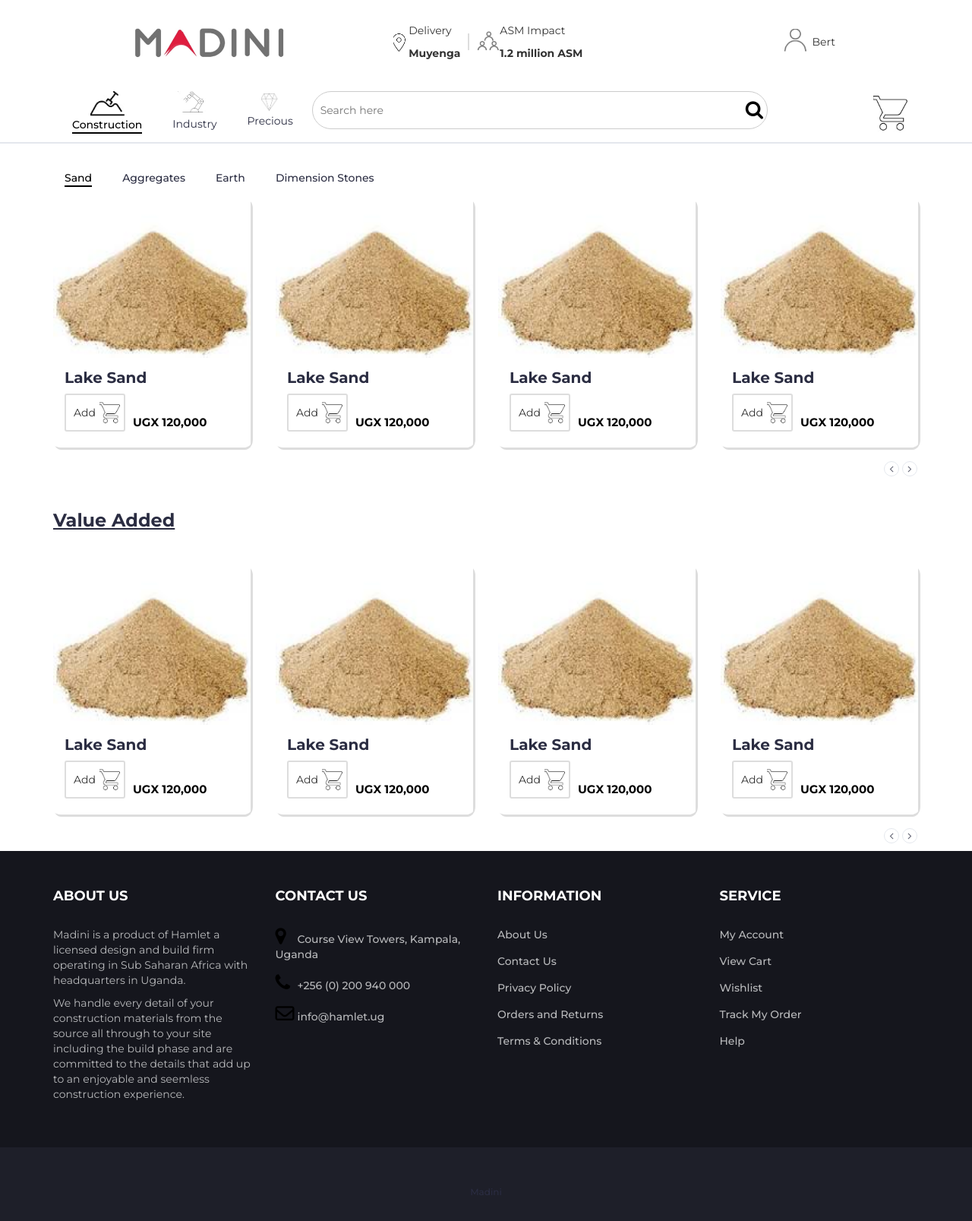
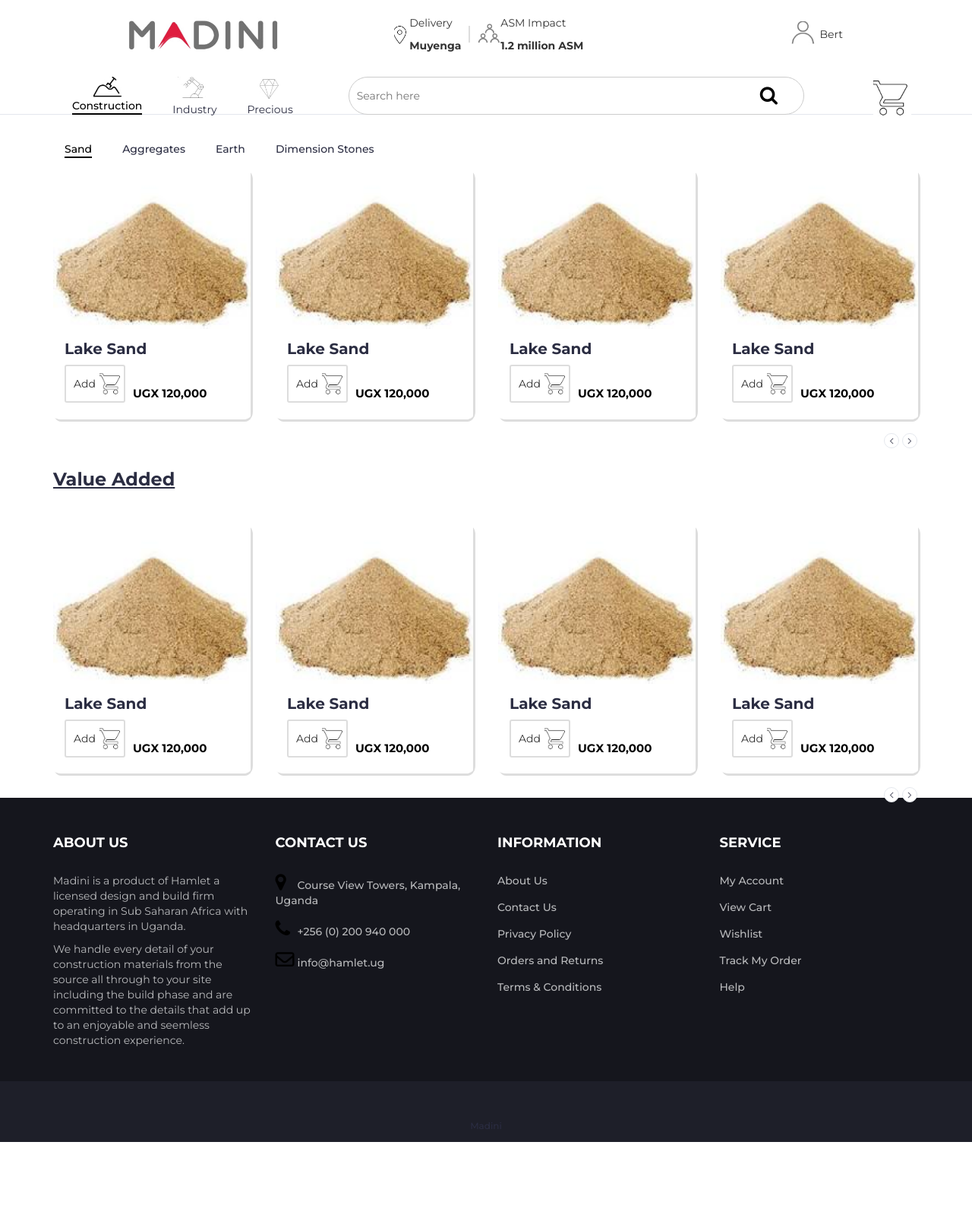
Before and after one commit to Katznicho/madiniWebsite, a PHP site: page /index.php in a window 1280 px wide. Shown: the whole page at 76% size. After the commit the page ends 1503 px from the top, so only its background shows below. Run offline with PHP 8.4, Linux system fonts and the light colour scheme; some libraries are stand-ins or nearby versions.

Commit message:
changes search bar

```diff
--- a/css/style.css
+++ b/css/style.css
@@ -639,7 +639,10 @@ textarea.input {
 
 #navigation {
   background: #FFF;
-  border-bottom: 2px solid #E4E7ED;
+  border-bottom: 1px solid #E4E7ED;
+  margin-top: 0;
+
+
   /* border-top: 3px solid black; */
 }
 
@@ -2158,7 +2161,16 @@ textarea.input {
 	13 -> RESPONSIVE
 ===========================================================*/
 
-@media only screen and (max-width: 1201px) {}
+@media only screen and (max-width: 1201px) {
+  .store-grid {
+    float: none;
+    margin-top: 10px;
+  }
+  .store-pagination {
+    float: none;
+    margin-top: 10px;
+  }
+}
 
 @media only screen and (max-width: 991px) {
   #top-header .header-links.pull-left {
--- a/header.php
+++ b/header.php
@@ -38,7 +38,7 @@
             <ul class="main-nav nav  navbar-nav" style="text-align: center">
                 <li class="active">
                     <!-- <i class="fa fa-home fa-2x"></i> -->
-                    <img src="./img/sand_icon.jpg" alt="" style="width: 4.5rem;" class="micon">
+                    <img src="./img/sand_icon.jpg" alt="" style="width: 3.7rem;" class="micon">
                     <a href="#" style="margin-top: 0px;">Construction</a>
                 </li>
                 <li>
@@ -48,7 +48,7 @@
                 </li>
                 <li>
                     <!-- <i class="fa fa-diamond fa-2x"></i> -->
-                    <img src="./img/precious_icon.jpg" alt="" style="width: 2.4rem;" class="micon">
+                    <img src="./img/precious_icon.jpg" alt="" style="width: 2.8rem;" class="micon">
                     <a href="#" style="font-weight: lighter;">Precious</a>
                 </li>
 
@@ -116,9 +116,9 @@
         </div>
 
         <!-- Menu Toogle -->
-        <!-- <div class="menu-toggle">
-            <a href="#">
-                <i class="fa fa-bars"></i>
+        <!-- <div class="menu-toggle" >
+            <a href="#"  >
+                <i class="fa fa-bars" style="color: black !important;"></i>
                 <span>Menu</span>
             </a>
         </div> -->
@@ -144,6 +144,14 @@
     /* Distribute elements evenly */
 }
 
+#navigation{
+
+}
+
+.container {
+    margin-bottom: -16.5px;
+}
+
 .header-search {
     position: relative;
     /* Needed for button positioning */
@@ -156,12 +164,13 @@
     /* Makes the input take full width */
     /* width: 100%; */
     /* Fills remaining space in parent */
-    padding: 10px 10px 10px 10px;
+    /* padding: 10px 10px; */
     /* Adjust padding as needed */
     border: 1px solid #ccc;
     border-radius: 30px;
+    margin-left: 8%;
     /* Add curved corners */
-    height: 2rem;
+    /* height: 2rem; */
     /* Set input height */
 }
 
@@ -169,7 +178,7 @@
     position: absolute;
     /* Positions button inside input */
     top: 0;
-    right: 10px;
+    right: 3px;
     /* Adjust right padding for icon placement */
     bottom: 0;
     padding: 0;
@@ -182,10 +191,10 @@
 .m-search-icon {
     /* fill: #ccc; */
     /* Change color as needed */
-    width: 14px;
+    width: 0 !important;
     position: relative;
     height: 14px;
-    /* margin-right: 2rem; */
+    margin-right: 0 !important;
     color: black;
 }
 
@@ -196,8 +205,9 @@
     /* Distribute space evenly */
     align-items: center;
     /* Align vertically */
-    padding: 30px 60px;
+    padding: 20px 50px;
     background-color: white;
+
 }
 
 /* hr {
@@ -216,7 +226,7 @@
 }
 
 
-@media screen and (max-width: 768px) {
+@media screen and (max-width: 767px) {
 
     .header {
         padding: 10px 10px;
--- a/index.php
+++ b/index.php
@@ -389,7 +389,9 @@
 <style>
 /* Search bar */
 
-.section {}
+.section {
+    /* margin-top: -4px; */
+}
 
 .product {}
 
```
